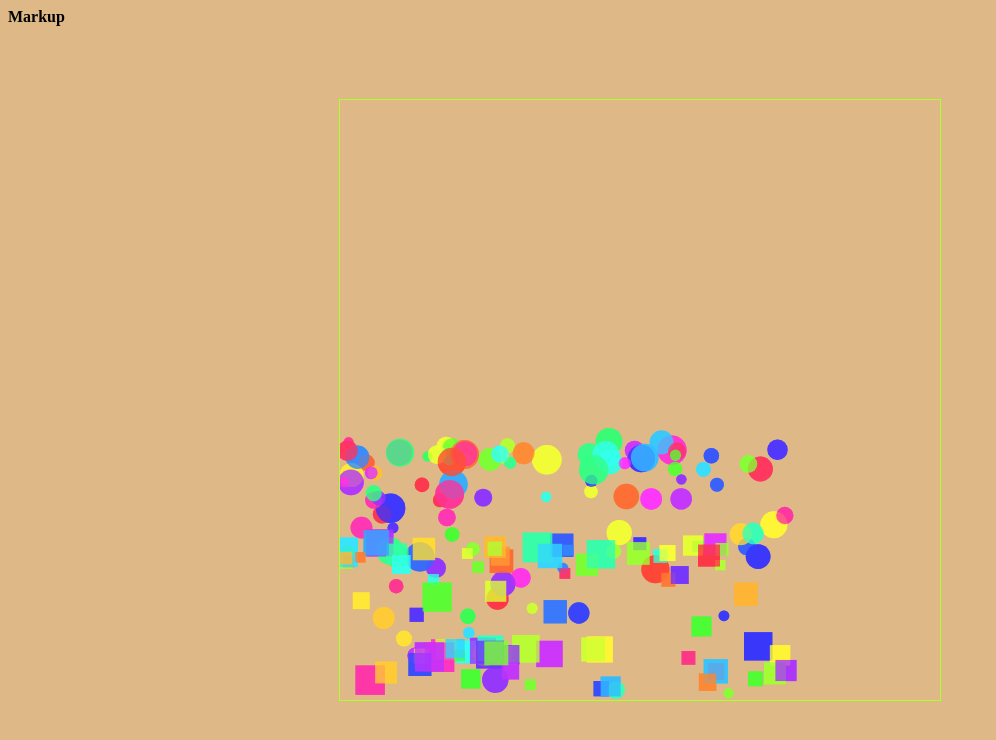
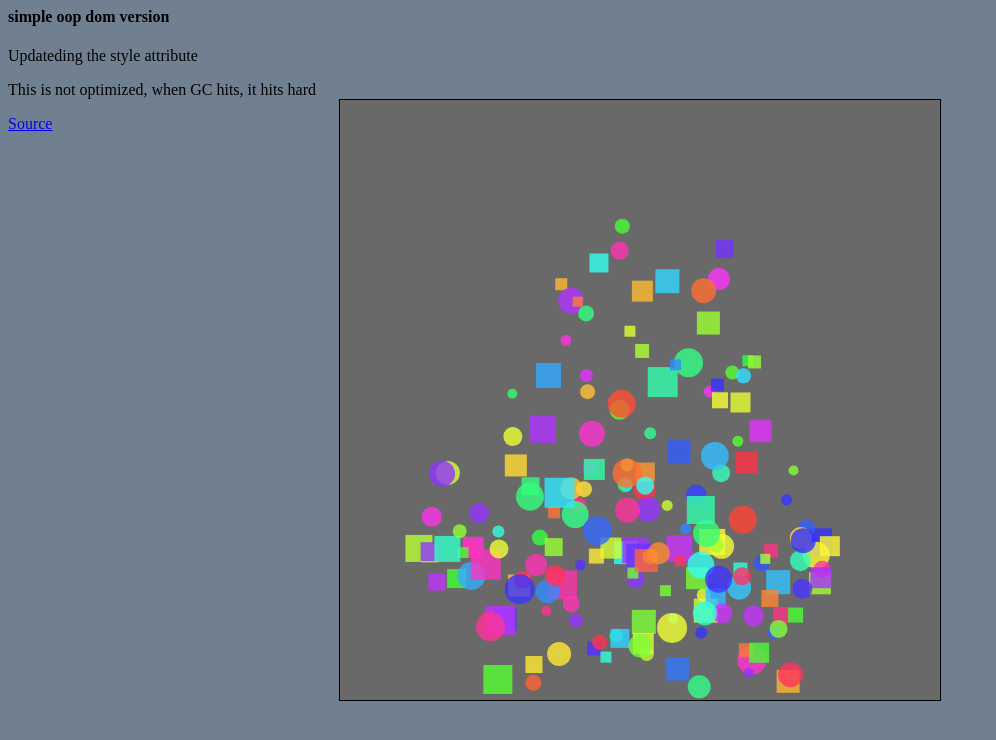
Before and after one commit to marian-cojoc-ro/demo-particles-animation, a website with bundled scripts: page src/html/index.html in a window 1280 px wide. Shown: the whole page, without its empty margins (0-996 px from the left). Built offline with nearby package versions, Linux system fonts and the light colour scheme.

Commit message:
Simple OOP version for dom elements animations

```diff
--- a/src/html/index.html
+++ b/src/html/index.html
@@ -1,22 +1,32 @@
 
 
-<h4>Markup</h4>
+<h4>simple oop dom version</h4>
+<p>Updateding the style attribute</p>
+<p>This is not optimized, when GC hits, it hits hard</p>
+<a href="https://github.com/marian-cojoc-ro/demo-particles-animation">Source</a>
 
-<canvas width="600" height="600">
+<div class="canvas">
 
-</canvas>
+</div>
 
 <style>
   body{
-    background-color: burlywood;
+    background-color: slategray;
   }
-  canvas{
-    border: 1px solid greenyellow;
-    background-color: burlywood;
+  .canvas{
+    border: 1px solid black;
+    background-color: dimgray;
     position: absolute;
+    overflow: hidden;
     top: 50%;
     left: 50%;
     transform: translate(-50%, -50%);
+    width: 600px;
+    height: 600px;
+  }
+  .particle{
+    position: absolute;
+    pointer-events: none;
   }
 
 </style>
--- a/src/scripts/index.js
+++ b/src/scripts/index.js
@@ -1,9 +1,8 @@
 import Scene from './scene';
 
 var startDemo = function(){
-  const canvas = document.querySelector('canvas');
+  const canvas = document.querySelector('.canvas');
   var demoScene = new Scene(canvas);
-
   demoScene.start();
 };
 
--- a/src/scripts/particle-round.js
+++ b/src/scripts/particle-round.js
@@ -3,14 +3,13 @@ import Particle from './particle';
 class ParticleRound extends Particle {
   constructor(...p) {
     super(...p);
+    //circles are extra bouncy
     this.b = 0.65;
   }
   draw(ctx) {
     //put the shape on the context
-    ctx.fillStyle = this.color;
-    ctx.beginPath();
-    ctx.arc(this.pos.x, this.pos.y, this.r/2, 0, 2 * Math.PI);
-    ctx.fill();
+    const roundStyle = 'border-radius: 50%;';
+    this.el.setAttribute('style', this.initialStyle + this.computePosStyle() + roundStyle);
   }
 }
 export default ParticleRound;
--- a/src/scripts/particle-square.js
+++ b/src/scripts/particle-square.js
@@ -2,14 +2,7 @@ import Particle from './particle';
 
 class ParticleSquare extends Particle {
   draw(ctx) {
-    //put the shape on the context
-    ctx.fillStyle = this.color;
-    ctx.fillRect(
-      this.pos.x - (this.r / 2),
-      this.pos.y - (this.r / 2),
-      this.r,
-      this.r
-    );
+    this.el.setAttribute('style', this.initialStyle + this.computePosStyle());
   }
 }
 export default ParticleSquare;
--- a/src/scripts/particle.js
+++ b/src/scripts/particle.js
@@ -1,5 +1,6 @@
 export default class Particle{
-  constructor(pos, vel) {
+  constructor(canvas, pos, vel) {
+    this.canvas = canvas;
     this.pos = pos;
     this.vel = vel;
     //gravity
@@ -8,7 +9,15 @@ export default class Particle{
     this.b = 0.5;
     this.r = 10 + (Math.random() * 20);
     const h = Math.floor(Math.random() * 360);
-    this.color = `hsla(${h}, 100%, 60%, 0.8)`;
+    this.initialStyle = `background-color: hsla(${h}, 100%, 60%, 0.8);`;
+    this.initialStyle += `width: ${this.r}px; height: ${this.r}px;`;
+    this.init();
+  }
+  init() {
+    const el = document.createElement('div');
+    el.setAttribute('class', 'particle')
+    this.canvas.appendChild(el);
+    this.el = el;
   }
 
   /**
@@ -42,6 +51,11 @@ export default class Particle{
       this.vel.x *= -1;
     }
 
-
+  }
+  computePosStyle() {
+    return `transform: translate(${this.pos.x - this.r/2}px, ${this.pos.y - this.r / 2}px);`;
+  }
+  destroy(){
+    this.el.parentNode.removeChild(this.el);
   }
 }
--- a/src/scripts/scene.js
+++ b/src/scripts/scene.js
@@ -4,16 +4,16 @@ import ParticleRound from './particle-round';
 class Scene {
   constructor(canvas) {
     this.canvas = canvas;
-    this.ctx = canvas.getContext('2d');
 
     this.particles = [];
     this.particlesPerSecond = 100;
     this.lastTick = null;
-    this.mouse = {x: 150, y: 50};
-    this.maxParticles = 200;
+    this.mouse = {x: 300, y: 50};
+    this.maxParticles = 500;
 
     //this.initialDone = false;
     const self = this;
+    //this.mouse = null;
     setTimeout(function(){
       self.mouse = null;
     }, 3000);
@@ -21,7 +21,6 @@ class Scene {
 
   loop(){
     var self = this;
-    this.ctx.clearRect(0, 0, 600, 600);
 
     const now = new Date();
     const nowMs = now.getTime();
@@ -40,6 +39,10 @@ class Scene {
       const partCountToDelete = Math.max(0, (newPartCount + oldPartCount) - this.maxParticles);
 
       const oldParticlesLeft = this.particles.slice(0, this.particles.length - partCountToDelete);
+      const toDelete = this.particles.slice(this.particles.length - partCountToDelete, this.particles.length);
+      toDelete.forEach(function(partToDelete){
+        partToDelete.destroy();
+      });
       let newParticles = [];
 
       for (let i = 0; i<newPartCount; i++) {
@@ -50,6 +53,7 @@ class Scene {
         const Constructor = constructors[Math.floor(Math.random() * 2)];
 
         newParticles.unshift(new Constructor(
+          this.canvas,
           {
             x: this.mouse.x,
             y: this.mouse.y
@@ -63,13 +67,10 @@ class Scene {
       this.particles = newParticles.concat(oldParticlesLeft);
     }
 
-    this.particles.forEach(function(particle){
+    let tickOneParticle = function(particle) {
       particle.tick(diff);
-    });
-
-    this.particles.forEach(function(particle){
-      particle.draw(self.ctx);
-    });
+    };
+    this.particles.forEach(tickOneParticle);
 
     for (let i = this.particles.length - 1; i >= 0; i--) {
       const particle = this.particles[i];
@@ -80,6 +81,7 @@ class Scene {
       self.loop();
     });
   }
+
 
   start() {
     this.loop();
```
Also changed, not shown: dist/index.html, dist/index.js, 1 other file.
